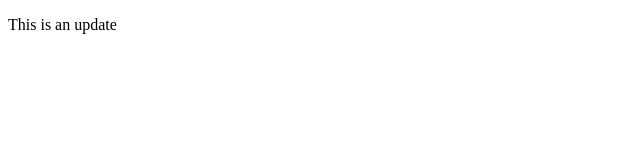
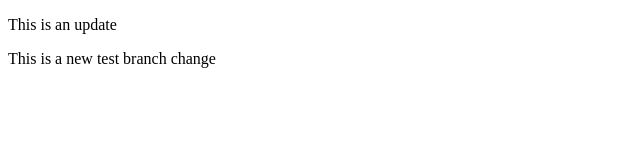
Before and after one commit to fdenis83/la-kuma, a plain HTML site: page index.html in a window 1280 px wide. Shown: the whole page, without its empty margins (0-640 px from the left). Drawn offline with Linux system fonts and the light colour scheme.

Commit message:
Added test branch text

```diff
--- a/index.html
+++ b/index.html
@@ -15,6 +15,7 @@
         </header>
         <main>
             <p>This is an update</p>
+            <p>This is a new test branch change</p>
         </main>
         <footer></footer>
     </wrapper>
```
